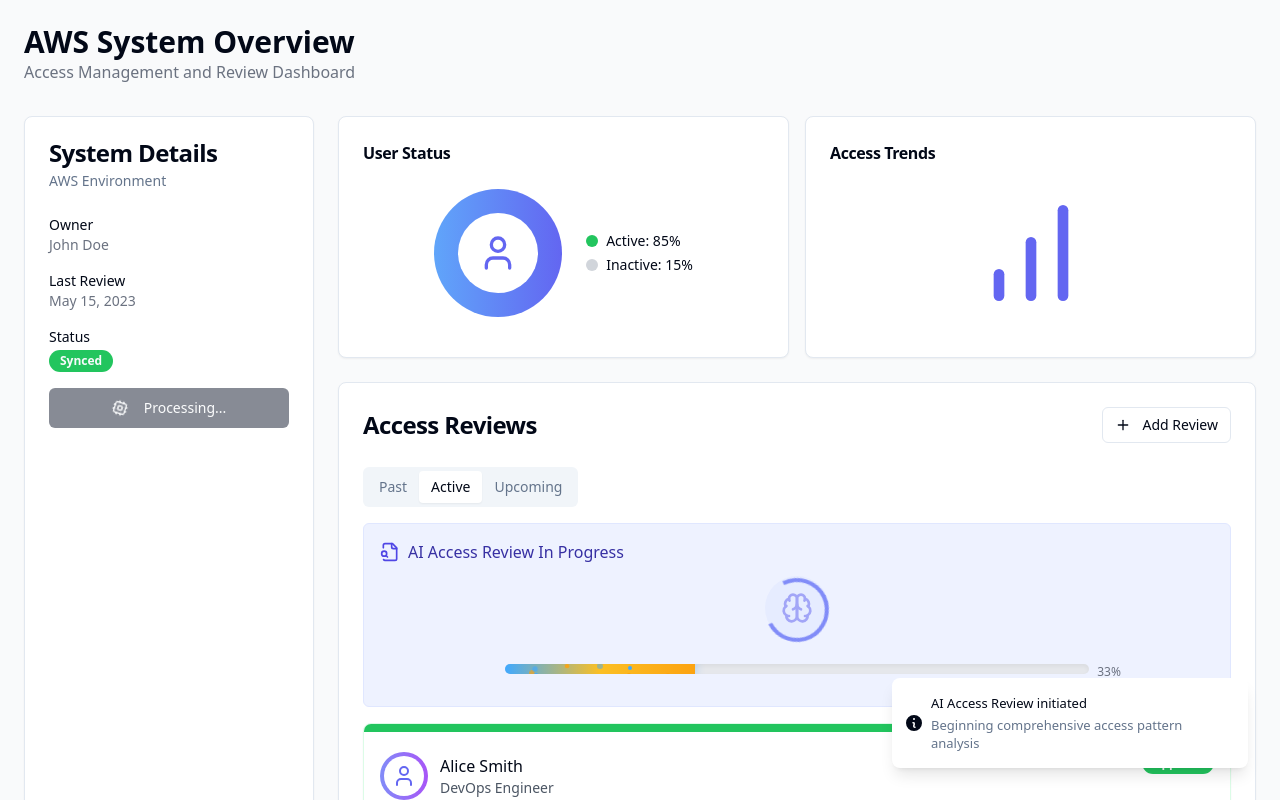
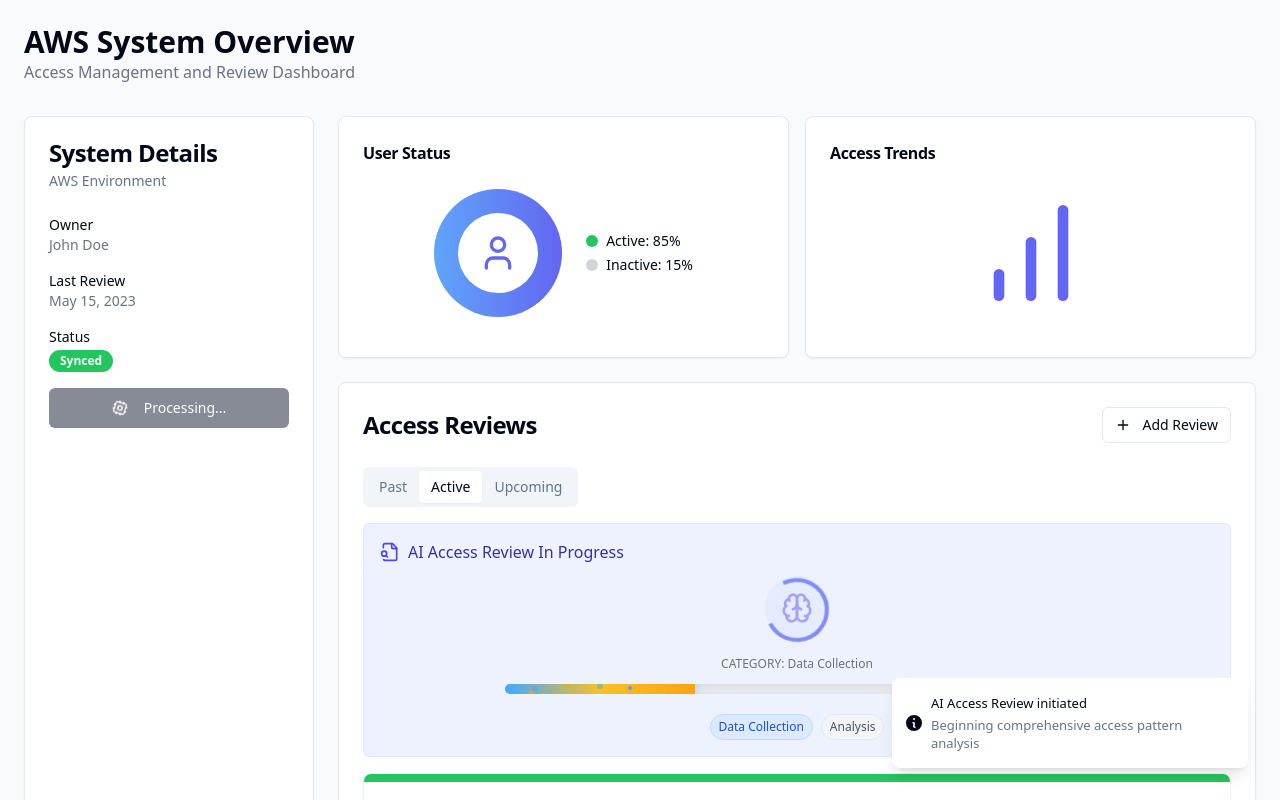
Before and after one commit to apoorvs-ai/access-mindstorm, a React (Vite) app: page / in a window 1280 px wide. Both pictures are taken after a click on the button "Initiate AI Access Review". Shown: the top 800 px of the page. Built offline with nearby package versions, Linux system fonts and the light colour scheme.

Commit message:
Refactor: Display text and categories
Implement changes to display text and categories.

```diff
--- a/src/components/AITaskProgressBar.tsx
+++ b/src/components/AITaskProgressBar.tsx
@@ -11,22 +11,46 @@ const AITaskProgressBar = ({ progress, isComplete }: AITaskProgressBarProps) =>
   const [currentMessage, setCurrentMessage] = useState(0);
   const [isMessageTransitioning, setIsMessageTransitioning] = useState(false);
   const [displayedMessage, setDisplayedMessage] = useState("");
+  const [currentCategory, setCurrentCategory] = useState("Data Collection");
 
-  // Define our AI tasks messages
-  const taskMessages = [
+  // Define our AI tasks messages with categories
+  const taskCategories = [
+    {
+      category: "Data Collection",
+      messages: [
         "Collecting user account and permission data...",
-    "Parsing user roles and group assignments...",
+        "Parsing user roles and group assignments..."
+      ]
+    },
+    {
+      category: "Analysis",
+      messages: [
         "Analyzing login activity across systems...",
         "Identifying unused or stale user accounts...",
-    "Detecting anomalous access behaviors...",
+        "Detecting anomalous access behaviors..."
+      ]
+    },
+    {
+      category: "Evaluation",
+      messages: [
         "Evaluating access privileges against organizational policies...",
         "Checking access alignment with employment status...",
-    "Reviewing service and shared account permissions...",
+        "Reviewing service and shared account permissions..."
+      ]
+    },
+    {
+      category: "Recommendations",
+      messages: [
         "Flagging elevated access without justification...",
         "Correlating user access with job responsibilities...",
         "Compiling revocation and modification recommendations...",
         "Finalizing access review report for summary..."
+      ]
+    }
   ];
+
+  // Flatten messages for easier access
+  const taskMessages = taskCategories.flatMap(category => category.messages);
 
   // Rotate through messages
   useEffect(() => {
@@ -36,7 +60,20 @@ const AITaskProgressBar = ({ progress, isComplete }: AITaskProgressBarProps) =>
       setIsMessageTransitioning(true);
 
       setTimeout(() => {
-        setCurrentMessage((prev) => (prev + 1) % taskMessages.length);
+        // Calculate next message index
+        const nextMessageIndex = (currentMessage + 1) % taskMessages.length;
+        setCurrentMessage(nextMessageIndex);
+
+        // Find category for the new message
+        let messageCount = 0;
+        for (const category of taskCategories) {
+          messageCount += category.messages.length;
+          if (nextMessageIndex < messageCount) {
+            setCurrentCategory(category.category);
+            break;
+          }
+        }
+
         setIsMessageTransitioning(false);
       }, 500); // 500ms for fade out/in transition
 
@@ -80,9 +117,12 @@ const AITaskProgressBar = ({ progress, isComplete }: AITaskProgressBarProps) =>
 
   return (
     <div className="w-full flex flex-col items-center">
-      {/* Task message */}
+      {/* Category and Task message */}
       <div className={`mb-2 transition-opacity duration-500 ${isMessageTransitioning ? 'opacity-0' : 'opacity-100'}`}>
-        <div className="flex items-center justify-center">
+        <div className="flex flex-col items-center justify-center">
+          <span className="text-xs font-medium text-gray-500 mb-1">
+            {!isComplete ? `CATEGORY: ${currentCategory}` : "COMPLETE"}
+          </span>
           <span className="text-sm text-gray-600">{displayedMessage}</span>
         </div>
       </div>
@@ -123,6 +163,35 @@ const AITaskProgressBar = ({ progress, isComplete }: AITaskProgressBarProps) =>
         {/* Progress percentage */}
         <div className="absolute -right-8 top-0 text-xs text-gray-500">{progress}%</div>
       </div>
+
+      {/* Category badges */}
+      {progress > 25 && (
+        <div className="flex flex-wrap justify-center gap-2 mt-1">
+          {taskCategories.map((category, index) => {
+            // Only show categories that have "started" based on progress
+            const categoryThreshold = (index / taskCategories.length) * 100;
+            if (progress < categoryThreshold) return null;
+
+            const isActive = currentCategory === category.category && !isComplete;
+            const isCurrent = currentCategory === category.category;
+
+            return (
+              <div
+                key={category.category}
+                className={`px-2 py-1 rounded-full text-xs ${
+                  isActive
+                    ? 'bg-blue-100 text-blue-700 border border-blue-200'
+                    : isCurrent && isComplete
+                    ? 'bg-green-100 text-green-700 border border-green-200'
+                    : 'bg-gray-100 text-gray-600 border border-gray-200'
+                } transition-all duration-300`}
+              >
+                {category.category}
+              </div>
+            );
+          })}
+        </div>
+      )}
     </div>
   );
 };
```
Lines whose indentation alone changed are shown as unchanged.
